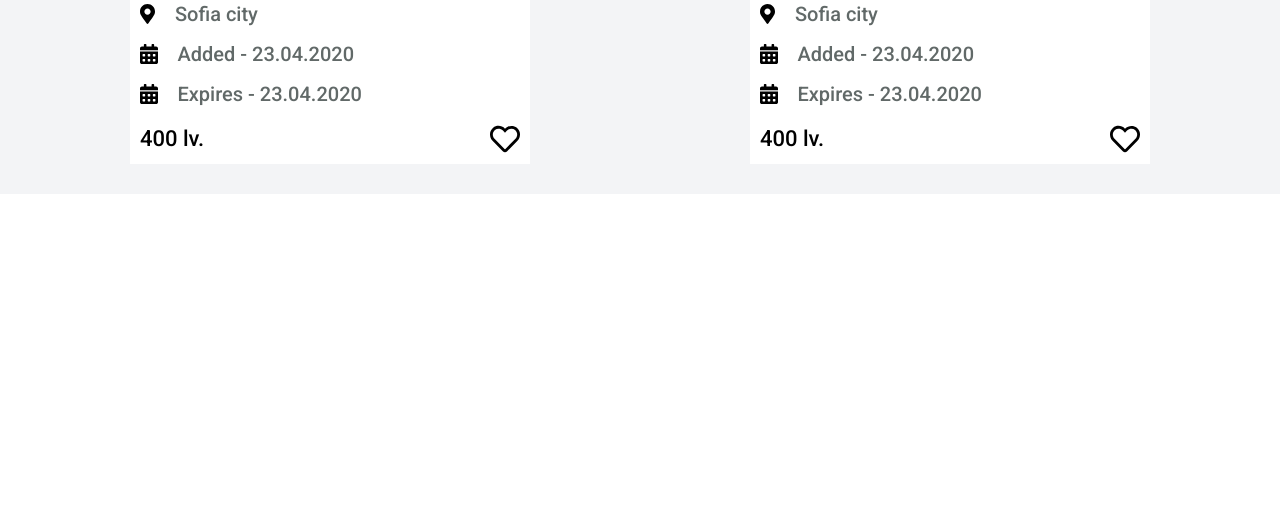
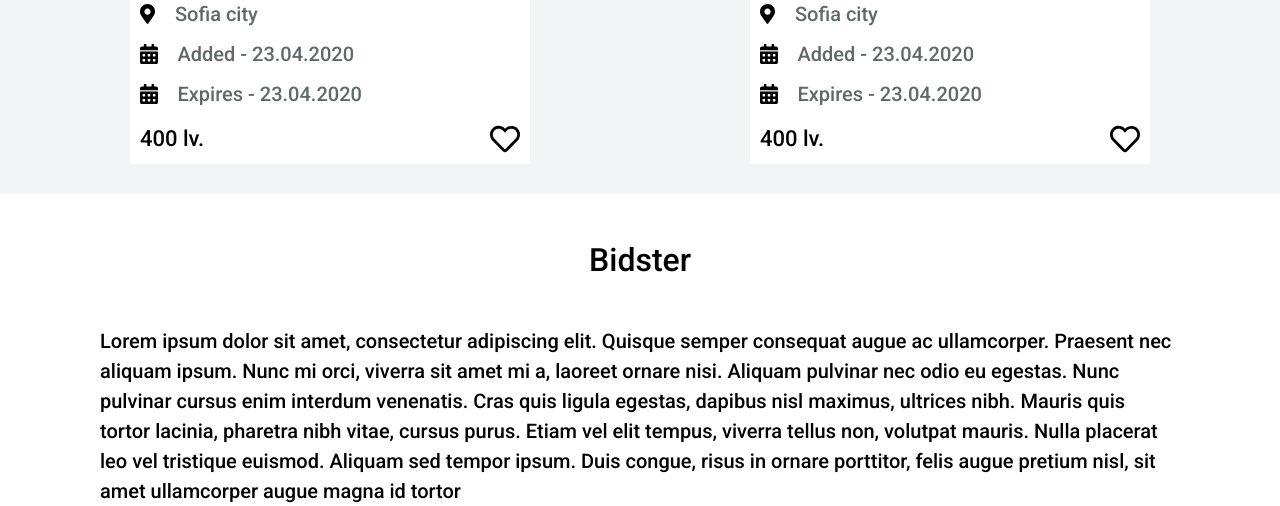
Before and after one commit to Peter-Andonov/Bidster, a Django app: page / in a window 1280 px wide. Shown: the part 1138-1644 px from the top of the page. Before the commit the page ends 1291 px from the top, so only its background shows below. Run offline with Django 3.2, Linux system fonts and the light colour scheme.

Commit message:
added site description component

```diff
--- a/bidster/static/css/06.Components/index.css
+++ b/bidster/static/css/06.Components/index.css
@@ -160,3 +160,12 @@
     font-weight: 500;
     color: var(--text-color-primary);
 }
+
+.site_description {
+    margin: 0 100px;
+    font-family: var(--text-font-primary);
+    font-size: 20px;
+    font-weight: 100;
+    color: var(--text-color-primary);
+    line-height: 1.5;
+}
--- a/bidster/templates/app/index.html
+++ b/bidster/templates/app/index.html
@@ -17,5 +17,18 @@
             {% include 'partials/offer_card_ver.html' %}
         </div>
     </div>
+    <div class="browser__wrapper browser__wrapper--white">
+        <h2 class="mp_title">Bidster</h2>
+        <div class="site_description">
+            Lorem ipsum dolor sit amet, consectetur adipiscing elit. Quisque semper consequat
+            augue ac ullamcorper. Praesent nec aliquam ipsum. Nunc mi orci, viverra sit amet mi a,
+            laoreet ornare nisi. Aliquam pulvinar nec odio eu egestas. Nunc pulvinar cursus enim interdum
+            venenatis. Cras quis ligula egestas, dapibus nisl maximus, ultrices nibh. Mauris quis tortor
+            lacinia, pharetra nibh vitae, cursus purus. Etiam vel elit tempus, viverra tellus non,
+            volutpat mauris. Nulla placerat leo vel tristique euismod. Aliquam sed tempor ipsum.
+            Duis congue, risus in ornare porttitor, felis augue pretium nisl, sit amet ullamcorper
+            augue magna id tortor
+        </div>
+    </div>
 </div>
 {% endblock page_content %}
```
